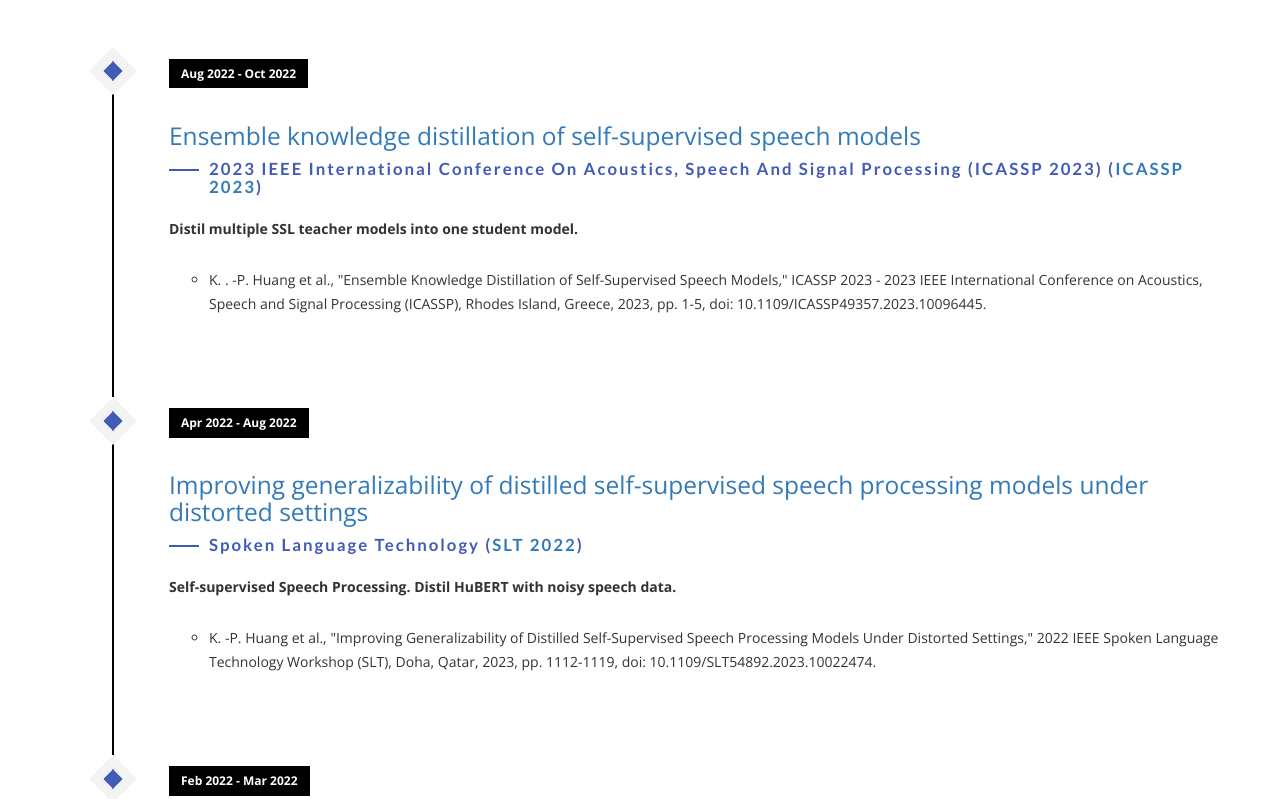
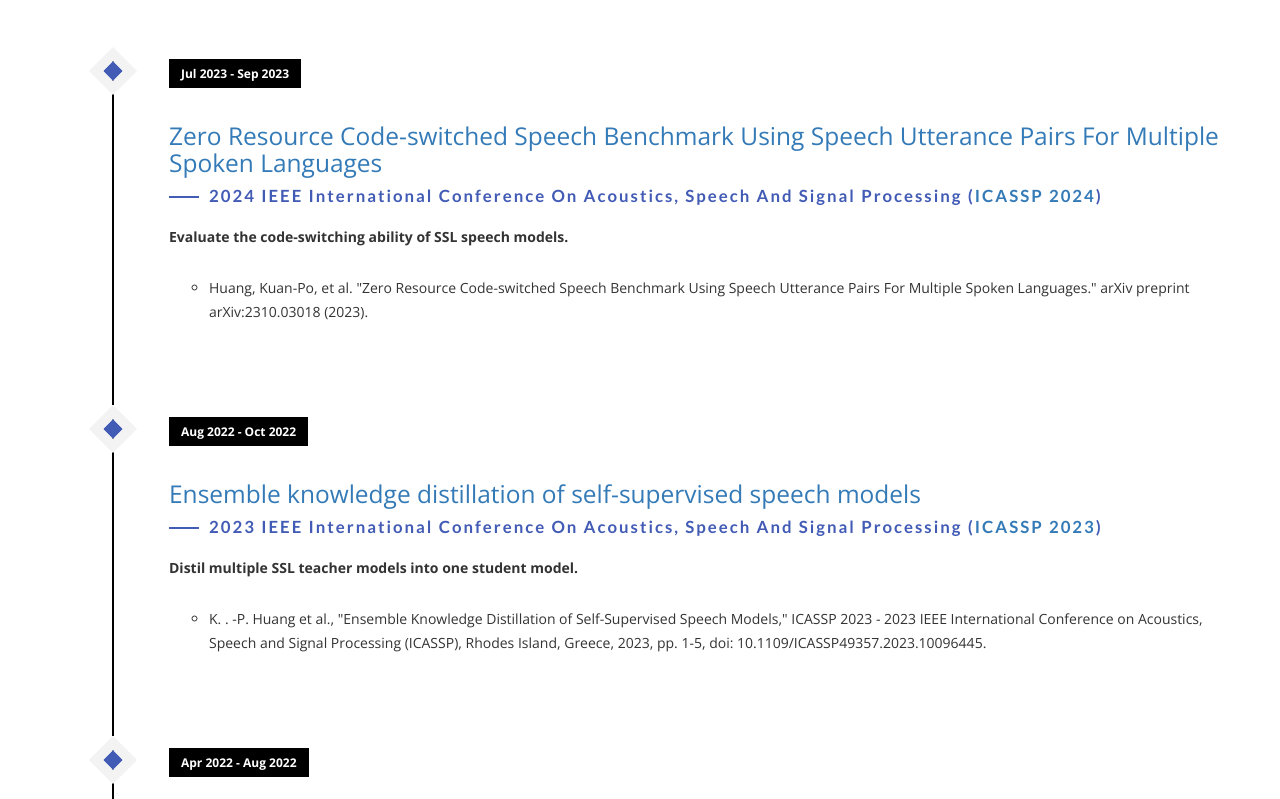
Before and after one commit to nobel861017/nobel861017.github.io, a plain HTML site: page index.html in a window 1280 px wide. Shown: the part 4935-5734 px from the top of the page. Drawn offline with nearby package versions, Linux system fonts and the light colour scheme; files whose address does not match are found by name; a web font is replaced by a local one.

Commit message:
Update index.html ICASSP 2024 paper

```diff
--- a/index.html
+++ b/index.html
@@ -232,9 +232,28 @@
                     <li class="timeline-event" data-aos="fade-up">
                         <label class="timeline-event-icon"></label>
                         <div class="timeline-event-copy">
+                            <p class="timeline-event-thumbnail">Jul 2023 - Sep 2023</p>
+                            <h3><a href="https://arxiv.org/abs/2310.03018">Zero Resource Code-switched Speech Benchmark Using Speech Utterance Pairs For Multiple Spoken Languages
+</a></h3>
+                            <h4>2024 IEEE International Conference on Acoustics, Speech and Signal Processing (<a href="https://2024.ieeeicassp.org/">ICASSP 2024</a>)</h4>
+                            <p><strong>Evaluate the code-switching ability of SSL speech models.</strong>
+                                <ul>
+                                    <li class="has-line-data" data-line-start="8" data-line-end="9">Huang, Kuan-Po, et al. "Zero Resource Code-switched Speech Benchmark Using Speech Utterance Pairs For Multiple Spoken Languages." arXiv preprint arXiv:2310.03018 (2023).</li>
+                                </ul>
+                            </p>
+                        </div>
+                    </li>
+                </ul>
+            </div>
+
+            <div class="col-md-12">
+                <ul class="timeline">
+                    <li class="timeline-event" data-aos="fade-up">
+                        <label class="timeline-event-icon"></label>
+                        <div class="timeline-event-copy">
                             <p class="timeline-event-thumbnail">Aug 2022 - Oct 2022</p>
                             <h3><a href="https://arxiv.org/abs/2302.12757">Ensemble knowledge distillation of self-supervised speech models</a></h3>
-                            <h4>2023 IEEE International Conference on Acoustics, Speech and Signal Processing (ICASSP 2023) (<a href="https://2023.ieeeicassp.org/">ICASSP 2023</a>)</h4>
+                            <h4>2023 IEEE International Conference on Acoustics, Speech and Signal Processing (<a href="https://2023.ieeeicassp.org/">ICASSP 2023</a>)</h4>
                             <p><strong>Distil multiple SSL teacher models into one student model.</strong>
                                 <ul>
                                     <li class="has-line-data" data-line-start="8" data-line-end="9">K. . -P. Huang et al., "Ensemble Knowledge Distillation of Self-Supervised Speech Models," ICASSP 2023 - 2023 IEEE International Conference on Acoustics, Speech and Signal Processing (ICASSP), Rhodes Island, Greece, 2023, pp. 1-5, doi: 10.1109/ICASSP49357.2023.10096445.</li>
```
